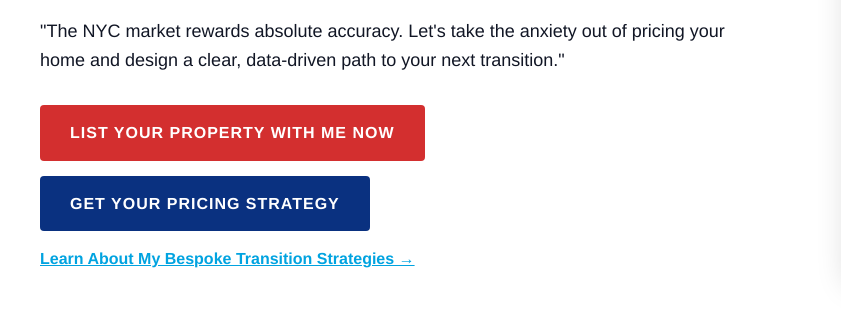
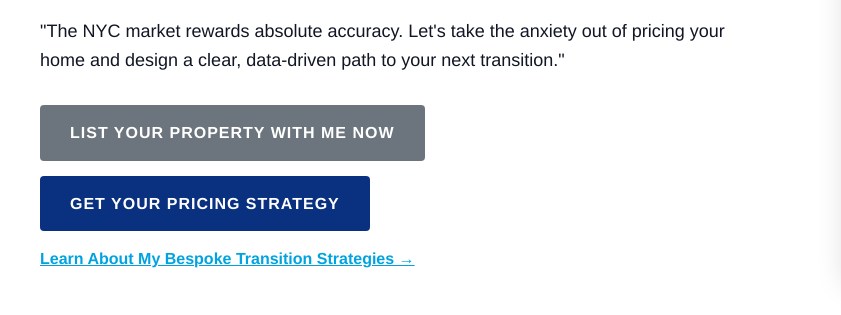
Before and after one commit to i-am-a-lightworker/shalinthia-website, a plain HTML site: page index.html in a window 1280 px wide. Shown: the part 210-525 px from the top of the page, 0-841 px from the left. Drawn offline with Linux system fonts and the light colour scheme.

Commit message:
Changed button color to gray

```diff
--- a/index.html
+++ b/index.html
@@ -43,6 +43,12 @@
     }
     #exp-custom-portal .btn-urgency:hover {
       background-color: #B71C1C !important;
+    }
+    #exp-custom-portal .btn-hero-listing {
+      background-color: #6C757D !important;
+    }
+    #exp-custom-portal .btn-hero-listing:hover {
+      background-color: #545B62 !important;
     }
     #exp-custom-portal .btn-secondary-link {
       color: #00A3E0;
@@ -147,7 +153,7 @@
         </p>
         <div style="margin-bottom: 15px; display: flex; flex-wrap: wrap; gap: 15px;">
           <!-- URGENT CALL TO ACTION -->
-          <a href="mailto:shalinthia.miles@exprealty.com?subject=Ready to List My NYC Property" class="btn-urgency">List Your Property With Me Now</a>
+          <a href="mailto:shalinthia.miles@exprealty.com?subject=Ready to List My NYC Property" class="btn-urgency btn-hero-listing">List Your Property With Me Now</a>
           <a href="#market-signup" class="btn-primary">Get Your Pricing Strategy</a>
         </div>
         <div style="margin-top: 10px;">
```
